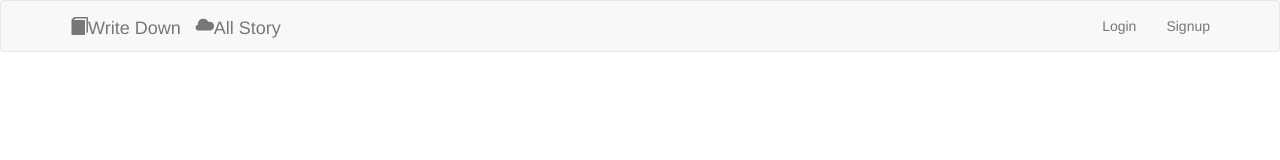
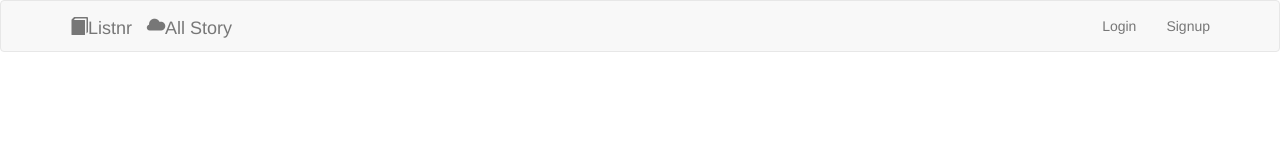
Before and after one commit to chardyy/writeDown, a website: page public/app/views/index.html in a window 1280 px wide. Drawn offline with nearby package versions, Linux system fonts and the light colour scheme; some packages are replaced by stand-ins of ours.

Commit message:
changed name

```diff
--- a/public/app/views/index.html
+++ b/public/app/views/index.html
@@ -3,7 +3,7 @@
 <head>
 	<base href="/">
 
-    <title>Write Down</title>
+    <title>Listnr</title>
     <link rel="stylesheet" href="https://maxcdn.bootstrapcdn.com/bootstrap/3.3.4/css/bootstrap.min.css">
 
     <!-- favicon -->
@@ -17,7 +17,7 @@
 	<div class="navbar navbar-default">
 		<div class="container">
 			<div class="navbar-header">
-				<a href="/" class="navbar-brand"><span class="glyphicon glyphicon-book"></span>Write Down</a>
+				<a href="/" class="navbar-brand"><span class="glyphicon glyphicon-book"></span>Listnr</a>
 
 				<a href="/allStories" class="navbar-brand"><span class="glyphicon glyphicon-cloud"></span>All Story</a>
 			</div>
```
